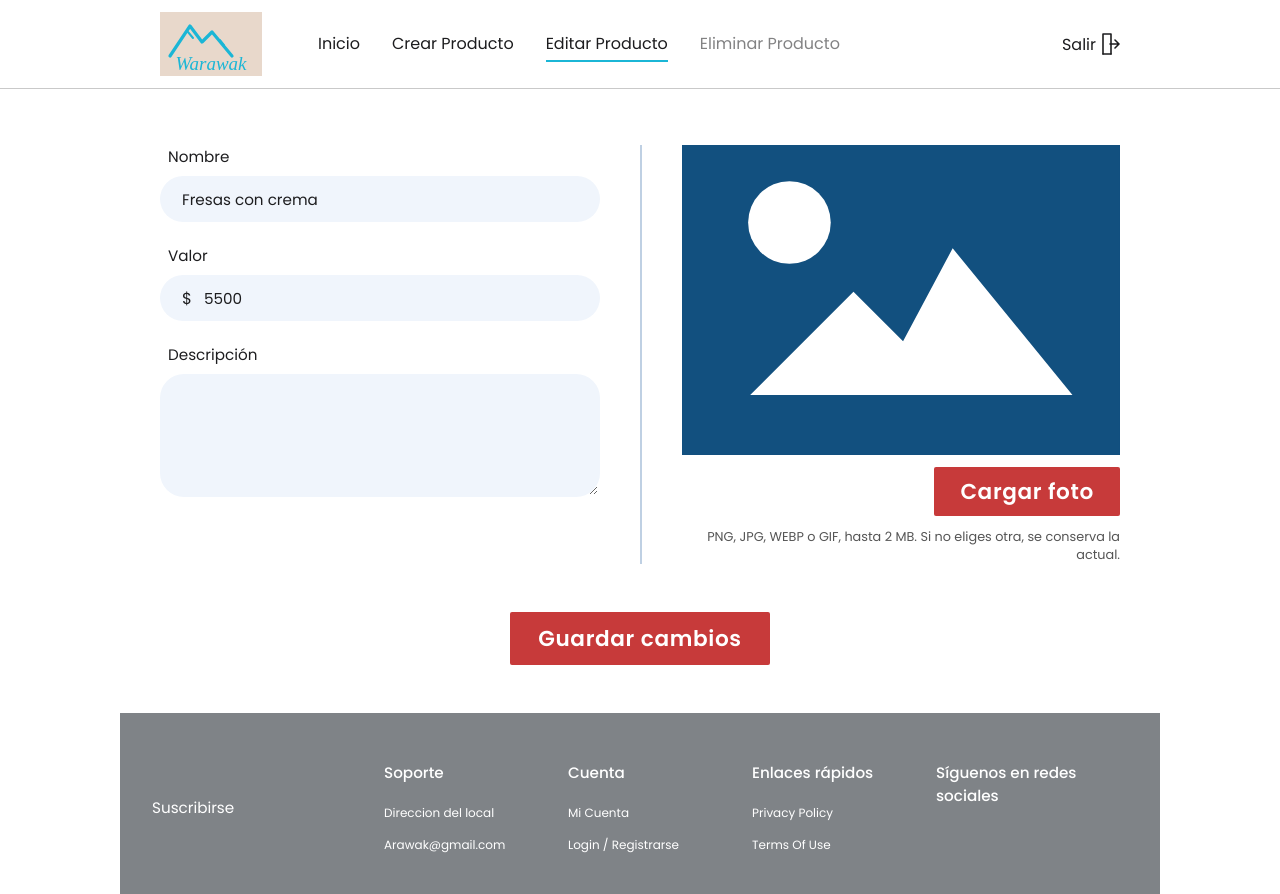
After one commit to ErickBernate/warawak-crud, a Flask app: page /productos/1/editar in a window 1280 px wide. The commit adds this page. Run offline with Flask 3, Linux system fonts and the light colour scheme; a user stored in the database is signed in.

Commit message:
Editar producto

```diff
--- a/app.py
+++ b/app.py
@@ -1,4 +1,4 @@
-"""Prototipo Warawak: login, listado y creación de productos (Flask + SQLite)."""
+"""Prototipo Warawak: login, listado, creación y edición de productos (Flask + SQLite)."""
 import os
 import uuid
 
@@ -119,6 +119,65 @@ def validar_foto(foto):
     return None
 
 
+def leer_formulario():
+    """Lee y valida el formulario de producto (sirve para crear y para editar).
+
+    Devuelve (datos, errores, valor, foto). `foto` es None si no se eligió ninguna.
+    """
+    datos = {
+        campo: request.form.get(campo, "").strip()
+        for campo in ("nombre", "valor", "descripcion")
+    }
+    errores = {}
+
+    if not datos["nombre"]:
+        errores["nombre"] = "Escribe el nombre del producto."
+    elif len(datos["nombre"]) > 120:
+        errores["nombre"] = "El nombre admite hasta 120 caracteres."
+
+    valor = interpretar_valor(datos["valor"])
+    if valor is None:
+        errores["valor"] = (
+            "Escribe un valor mayor que cero y menor a 100.000.000, "
+            "solo con números (ejemplo: 12000 o 12.000)."
+        )
+
+    if len(datos["descripcion"]) > 500:
+        errores["descripcion"] = "La descripción admite hasta 500 caracteres."
+
+    foto = request.files.get("foto")
+    if not (foto and foto.filename):
+        foto = None
+    else:
+        error_foto = validar_foto(foto)
+        if error_foto:
+            errores["foto"] = error_foto
+
+    return datos, errores, valor, foto
+
+
+def avisar_errores(foto):
+    if foto is not None:
+        flash("Revisa el formulario. Vuelve a elegir la foto, porque el navegador no la conserva.", "error")
+    else:
+        flash("Revisa los campos marcados e intenta de nuevo.", "error")
+
+
+def guardar_foto(foto):
+    """Guarda la foto con un nombre aleatorio y devuelve ese nombre."""
+    nombre_imagen = f"{uuid.uuid4().hex}.{extension_de(foto.filename)}"
+    foto.save(os.path.join(CARPETA_IMAGENES, nombre_imagen))
+    return nombre_imagen
+
+
+def borrar_foto(nombre_imagen):
+    if not nombre_imagen:
+        return
+    ruta = os.path.join(CARPETA_IMAGENES, os.path.basename(nombre_imagen))
+    if os.path.isfile(ruta):
+        os.remove(ruta)
+
+
 # ---------------------------------------------------------------- rutas
 @app.route("/")
 def raiz():
@@ -164,63 +223,65 @@ def crear():
     errores, datos = {}, {}
 
     if request.method == "POST":
-        datos = {
-            campo: request.form.get(campo, "").strip()
-            for campo in ("nombre", "valor", "descripcion")
-        }
-
-        if not datos["nombre"]:
-            errores["nombre"] = "Escribe el nombre del producto."
-        elif len(datos["nombre"]) > 120:
-            errores["nombre"] = "El nombre admite hasta 120 caracteres."
-
-        valor = interpretar_valor(datos["valor"])
-        if valor is None:
-            errores["valor"] = (
-                "Escribe un valor mayor que cero y menor a 100.000.000, "
-                "solo con números (ejemplo: 12000 o 12.000)."
-            )
-
-        if len(datos["descripcion"]) > 500:
-            errores["descripcion"] = "La descripción admite hasta 500 caracteres."
-
-        foto = request.files.get("foto")
-        hay_foto = bool(foto and foto.filename)
-        if hay_foto:
-            error_foto = validar_foto(foto)
-            if error_foto:
-                errores["foto"] = error_foto
-
+        datos, errores, valor, foto = leer_formulario()
         if not errores:
-            nombre_imagen = None
-            if hay_foto:
-                nombre_imagen = f"{uuid.uuid4().hex}.{extension_de(foto.filename)}"
-                foto.save(os.path.join(CARPETA_IMAGENES, nombre_imagen))
-
             db.session.add(
                 Producto(
                     nombre=datos["nombre"],
                     valor=valor,
                     descripcion=datos["descripcion"],
-                    imagen=nombre_imagen,
+                    imagen=guardar_foto(foto) if foto else None,
                 )
             )
             db.session.commit()
             flash(f"Producto creado: {datos['nombre']}.", "success")
             return redirect(url_for("inicio"))
+        avisar_errores(foto)
 
-        if hay_foto:
-            flash("Revisa el formulario. Vuelve a elegir la foto, porque el navegador no la conserva.", "error")
-        else:
-            flash("Revisa los campos marcados e intenta de nuevo.", "error")
+    return render_template("producto_form.html", modo="crear", producto=None, errores=errores, datos=datos)
 
-    return render_template("crear.html", errores=errores, datos=datos)
+
+@app.route("/productos/editar")
+@login_required
+def elegir_edicion():
+    productos = Producto.query.order_by(Producto.id).all()
+    return render_template("editar_lista.html", productos=productos)
+
+
+@app.route("/productos/<int:producto_id>/editar", methods=["GET", "POST"])
+@login_required
+def editar_producto(producto_id):
+    producto = db.get_or_404(Producto, producto_id)
+    errores = {}
+    datos = {
+        "nombre": producto.nombre,
+        "valor": str(producto.valor),
+        "descripcion": producto.descripcion,
+    }
+
+    if request.method == "POST":
+        datos, errores, valor, foto = leer_formulario()
+        if not errores:
+            imagen_anterior = producto.imagen
+            producto.nombre = datos["nombre"]
+            producto.valor = valor
+            producto.descripcion = datos["descripcion"]
+            if foto:
+                producto.imagen = guardar_foto(foto)
+            db.session.commit()
+            if foto:
+                borrar_foto(imagen_anterior)
+            flash(f"Cambios guardados: {datos['nombre']}.", "success")
+            return redirect(url_for("inicio"))
+        avisar_errores(foto)
+
+    return render_template("producto_form.html", modo="editar", producto=producto, errores=errores, datos=datos)
 
 
 @app.errorhandler(413)
 def peticion_muy_grande(_error):
     flash("La imagen supera el tamaño permitido (2 MB). Elige una más liviana.", "error")
-    return redirect(url_for("crear"))
+    return redirect(request.url)
 
 
 if __name__ == "__main__":
--- a/static/css/style.css
+++ b/static/css/style.css
@@ -89,12 +89,14 @@ a { color: inherit; }
 .producto-foto img { width: 100%; height: 100%; object-fit: cover; display: block; }
 .producto-foto span { font-size: 2.2rem; font-weight: 600; color: var(--turquesa); }
 .boton-editar {
-  margin-top: 8px; padding: 8px 14px;
-  background: var(--gris-boton); font-size: .95rem;
+  display: inline-block; margin-top: 8px; padding: 8px 14px;
+  background: var(--gris-boton); color: var(--tinta); font-size: .95rem; text-decoration: none;
 }
+a.boton-editar:hover { background: #a39e9e; }
 .producto h2 { font-size: .85rem; font-weight: 600; margin: 18px 0 4px; max-width: 170px; }
 .precio { margin: 0; font-size: .85rem; font-weight: 600; }
 .vacio { text-align: center; color: #555; }
+.titulo-pagina { font-size: 1.6rem; font-weight: 500; text-align: center; margin: 4px 0 28px; }
 
 /* login */
 .login { display: grid; grid-template-columns: 1fr 1fr; gap: 16px; min-height: 520px; }
--- a/static/js/crear.js
+++ b/static/js/crear.js
@@ -5,13 +5,21 @@
   var imagen = document.getElementById("vista-previa-imagen");
   var icono = document.getElementById("vista-previa-icono");
   var ayuda = document.getElementById("ayuda-foto");
-  var ayudaOriginal = ayuda.textContent;
+  var ayudaOriginal = ayuda.textContent.trim();
+  // Al editar, la foto actual ya viene cargada en la vista previa.
+  var srcOriginal = imagen.hidden ? null : imagen.getAttribute("src");
   var urlActual = null;
 
   function restaurar(mensaje) {
     entrada.value = "";
-    imagen.hidden = true;
-    icono.hidden = false;
+    if (srcOriginal) {
+      imagen.src = srcOriginal;
+      imagen.hidden = false;
+      icono.hidden = true;
+    } else {
+      imagen.hidden = true;
+      icono.hidden = false;
+    }
     ayuda.textContent = mensaje || ayudaOriginal;
   }
 
--- a/templates/_menu.html
+++ b/templates/_menu.html
@@ -1,7 +1,7 @@
 <nav class="menu" aria-label="Principal">
   <a href="{{ url_for('inicio') }}" {% if request.endpoint == 'inicio' %}aria-current="page"{% endif %}>Inicio</a>
   <a href="{{ url_for('crear') }}" {% if request.endpoint == 'crear' %}aria-current="page"{% endif %}>Crear Producto</a>
-  <span class="pendiente" title="Próximamente">Editar Producto</span>
+  <a href="{{ url_for('elegir_edicion') }}" {% if request.endpoint in ('elegir_edicion', 'editar_producto') %}aria-current="page"{% endif %}>Editar Producto</a>
   <span class="pendiente" title="Próximamente">Eliminar Producto</span>
 </nav>
 <a class="salir" href="{{ url_for('logout') }}">
--- /dev/null
+++ b/templates/producto_form.html
@@ -0,0 +1,65 @@
+{% extends "base.html" %}
+{% set editando = (modo == 'editar') %}
+{% block titulo %}{{ 'Editar producto' if editando else 'Crear producto' }} · Warawak{% endblock %}
+{% block menu %}{% include "_menu.html" %}{% endblock %}
+
+{% block contenido %}
+<h1 class="solo-lectores">{{ 'Editar producto' if editando else 'Crear producto' }}</h1>
+{% include "_avisos.html" %}
+
+<form method="post" enctype="multipart/form-data" class="crear" novalidate>
+  <div class="crear-grid">
+    <div class="crear-campos">
+      <div class="grupo">
+        <label for="nombre">Nombre</label>
+        <input class="campo" type="text" id="nombre" name="nombre" maxlength="120"
+               value="{{ datos.get('nombre', '') }}" required
+               {% if errores.nombre %}aria-invalid="true" aria-describedby="error-nombre"{% endif %}>
+        {% if errores.nombre %}<p class="error" id="error-nombre">{{ errores.nombre }}</p>{% endif %}
+      </div>
+
+      <div class="grupo">
+        <label for="valor">Valor</label>
+        <div class="campo-moneda {% if errores.valor %}con-error{% endif %}">
+          <span aria-hidden="true">$</span>
+          <input type="text" id="valor" name="valor" inputmode="numeric" autocomplete="off"
+                 value="{{ datos.get('valor', '') }}" required
+                 {% if errores.valor %}aria-invalid="true" aria-describedby="error-valor"{% endif %}>
+        </div>
+        {% if errores.valor %}<p class="error" id="error-valor">{{ errores.valor }}</p>{% endif %}
+      </div>
+
+      <div class="grupo">
+        <label for="descripcion">Descripción</label>
+        <textarea class="campo campo-area" id="descripcion" name="descripcion" rows="4" maxlength="500"
+                  {% if errores.descripcion %}aria-invalid="true" aria-describedby="error-descripcion"{% endif %}>{{ datos.get('descripcion', '') }}</textarea>
+        {% if errores.descripcion %}<p class="error" id="error-descripcion">{{ errores.descripcion }}</p>{% endif %}
+      </div>
+    </div>
+
+    <div class="crear-foto">
+      {% set imagen_actual = producto.imagen if (editando and producto) else None %}
+      <div class="vista-previa" id="vista-previa">
+        <svg id="vista-previa-icono" viewBox="0 0 424 300" role="img" aria-label="Aún no has cargado una foto" {% if imagen_actual %}hidden{% endif %}>
+          <rect width="424" height="300" fill="#12507F"/>
+          <circle cx="104" cy="75" r="40" fill="#fff"/>
+          <path d="M66 242 L166 142 L214 190 L262 100 L378 242 Z" fill="#fff"/>
+        </svg>
+        <img id="vista-previa-imagen" alt="Foto del producto"
+             {% if imagen_actual %}src="{{ url_for('static', filename='img/productos/' ~ imagen_actual) }}"{% else %}hidden{% endif %}>
+      </div>
+
+      <input type="file" id="foto" name="foto" accept="image/png,image/jpeg,image/webp,image/gif" hidden>
+      <button type="button" class="boton-rojo" id="boton-foto">{{ 'Cambiar foto' if imagen_actual else 'Cargar foto' }}</button>
+      <p class="ayuda" id="ayuda-foto">
+        {% if editando %}PNG, JPG, WEBP o GIF, hasta 2 MB. Si no eliges otra, se conserva la actual.{% else %}PNG, JPG, WEBP o GIF, hasta 2 MB. Es opcional.{% endif %}
+      </p>
+      {% if errores.foto %}<p class="error" id="error-foto">{{ errores.foto }}</p>{% endif %}
+    </div>
+  </div>
+
+  <button type="submit" class="boton-rojo boton-crear">{{ 'Guardar cambios' if editando else 'Crear Producto' }}</button>
+</form>
+
+<script src="{{ url_for('static', filename='js/crear.js') }}"></script>
+{% endblock %}
```
Also changed, not shown: templates/_tarjetas.html (added, +20 -0 lines), templates/editar_lista.html (added, +9 -0 lines), templates/inicio.html (+1 -20 lines).
